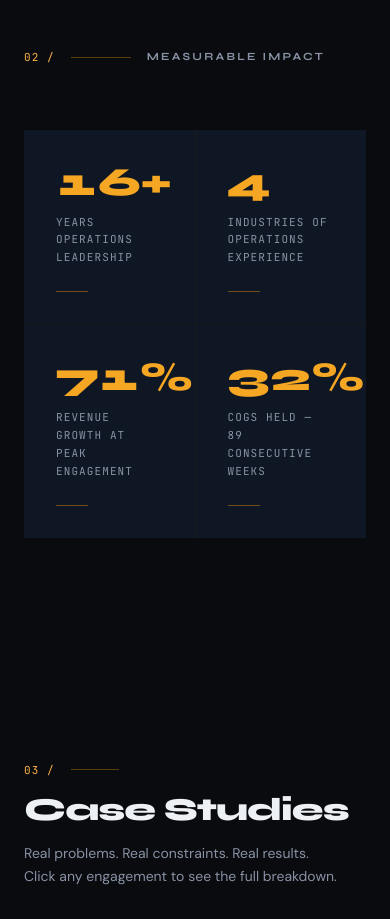
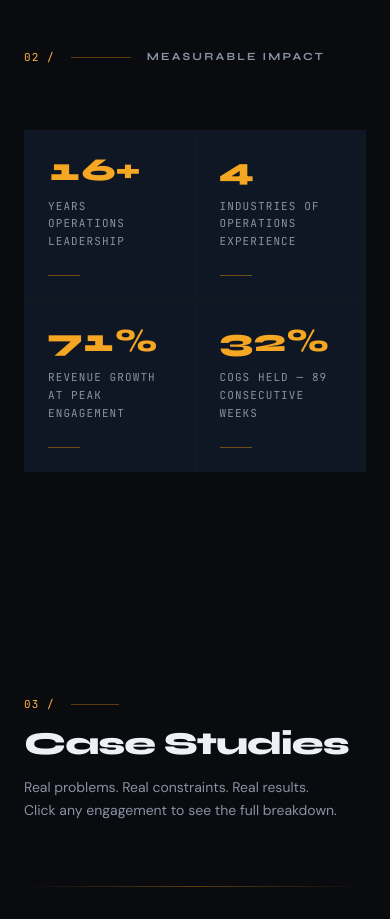
Before and after one commit to tru0blu0/jimmy-chamberlin-portfolio, a React (Vite) app: page / in a window 390 px wide. Shown: the part 1360-2279 px from the top of the page. Built offline with nearby package versions, Linux system fonts and the light colour scheme.

Commit message:
fix: metrics cards — reduce mobile padding to p-6, responsive font clamp to prevent % overflow on small screens

```diff
--- a/src/components/Metrics.tsx
+++ b/src/components/Metrics.tsx
@@ -68,13 +68,13 @@ export default function Metrics() {
           {data.stats.map((stat, i) => (
             <motion.div
               key={i}
-              className="bg-bg-deep p-8 md:p-12 group hover:bg-bg-surface transition-colors duration-300"
+              className="bg-bg-deep p-6 md:p-12 group hover:bg-bg-surface transition-colors duration-300"
               initial={{ opacity: 0, y: 30 }}
               animate={inView ? { opacity: 1, y: 0 } : {}}
               transition={{ delay: i * 0.1, duration: 0.7, ease: [0.25, 0.46, 0.45, 0.94] }}
             >
               {/* Number */}
-              <div className="font-display text-[clamp(2.5rem,5vw,4rem)] font-extrabold text-amber-glow leading-none mb-3 group-hover:text-amber-beam transition-colors">
+              <div className="font-display text-[clamp(2rem,7vw,3.5rem)] md:text-[clamp(2.5rem,5vw,4rem)] font-extrabold text-amber-glow leading-none mb-3 group-hover:text-amber-beam transition-colors">
                 <Counter to={stat.value} prefix={stat.prefix} suffix={stat.suffix} />
               </div>
               {/* Label */}
```
